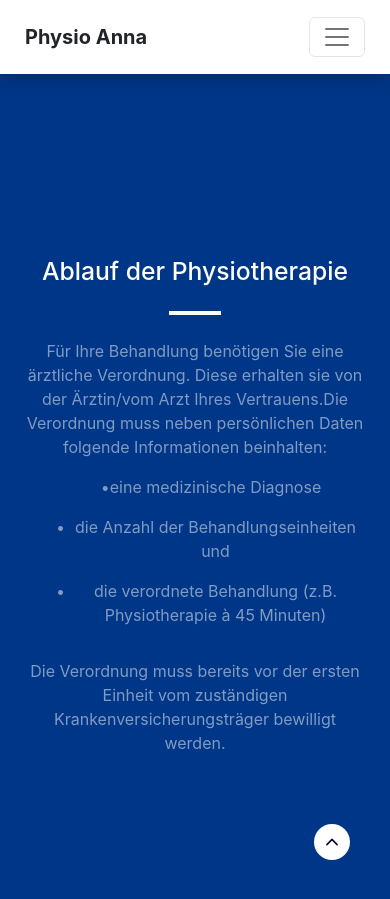
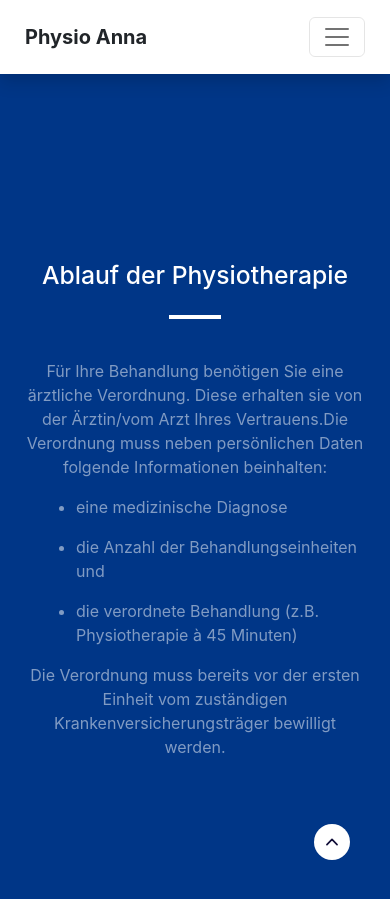
Before and after one commit to paulzwoelfer/annajakob-physio.github.io, a Jekyll site: the page built from index.md, in a window 390 px wide and 900 px high, scrolled down 3697 px. Built offline with Jekyll 4.4.1, drawn with Linux system fonts in a browser that asks for light colours; comment, search, counter and statistics services are not loaded.

Commit message:
update procedure

```diff
--- a/_includes/procedure.html
+++ b/_includes/procedure.html
@@ -1,19 +1,19 @@
-<section id="{{ section.section_id }}" class="page-section {{ section.background_style }}">
-    <div class="container px-4 px-lg-5 text-center">
+<section id="{{ section.section_id }}" class="page-section {{ section.background_style }} procedure">
+    <div class="container px-4 px-lg-5 text-center centered-section">
       <div class="row gx-4 gx-lg-5 justify-content-center">
         <div class="col-lg-8 col-xl-6 {{ section.text_style | default: 'text-center' }}">
           <h2 class="text-white mt-0 text-center">{{ section.title }}</h2>
           <hr class="divider border border-2 border-white ">
         </div>
       </div>
-      <div class="text-white-50 mb-4 ">
-        {{ section.text | markdownify }}
-        <ul class="list">
+      <div class="text-white-50 description">
+        <p>{{ section.text | markdownify }}</p>
+        <ul>
           {% for procedure in section.list %}
-            <li>{{ procedure | markdownify }}</li>
-          {% endfor %}
+          <li>{{ procedure | markdownify }}</li>
+        {% endfor %}
         </ul>
-        {{ section.text2 | markdownify }}
+        <p>{{ section.text2 | markdownify }}</p>
       </div>
       {% include actions.html actions=section.actions %}
     </div>
--- a/_sass/physio/_procedure.scss
+++ b/_sass/physio/_procedure.scss
@@ -10,3 +10,44 @@
         }
     }
 }
+
+.procedure {
+    display: flex;
+    justify-content: center;
+    align-items: center;
+    min-height: 100vh;
+}
+
+/* Style for the centered section */
+.centered-section {
+    text-align: center;
+    max-width: 600px; /* Adjust the maximum width as needed */
+    padding: 20px;
+}
+
+
+/* Style for the description */
+.description {
+    font-size: 1rem;
+    margin-top: 10px;
+}
+
+/* Style for the bullet points */
+ul {
+    list-style-type: disc; /* Use bullets for list items */
+    text-align: left; /* Left-align the list items */
+    margin-left: 20px; /* Add some margin for indentation */
+}
+
+/* Style for list items */
+li {
+    margin-bottom: 5px; /* Add spacing between list items */
+}
+
+/* Mobile styles (No changes from the previous example) */
+@media screen and (max-width: 768px) {
+    .centered-section {
+        max-width: 100%; /* Adjust for mobile screens */
+        padding: 10px; /* Adjust padding for mobile screens */
+    }
+}
```
